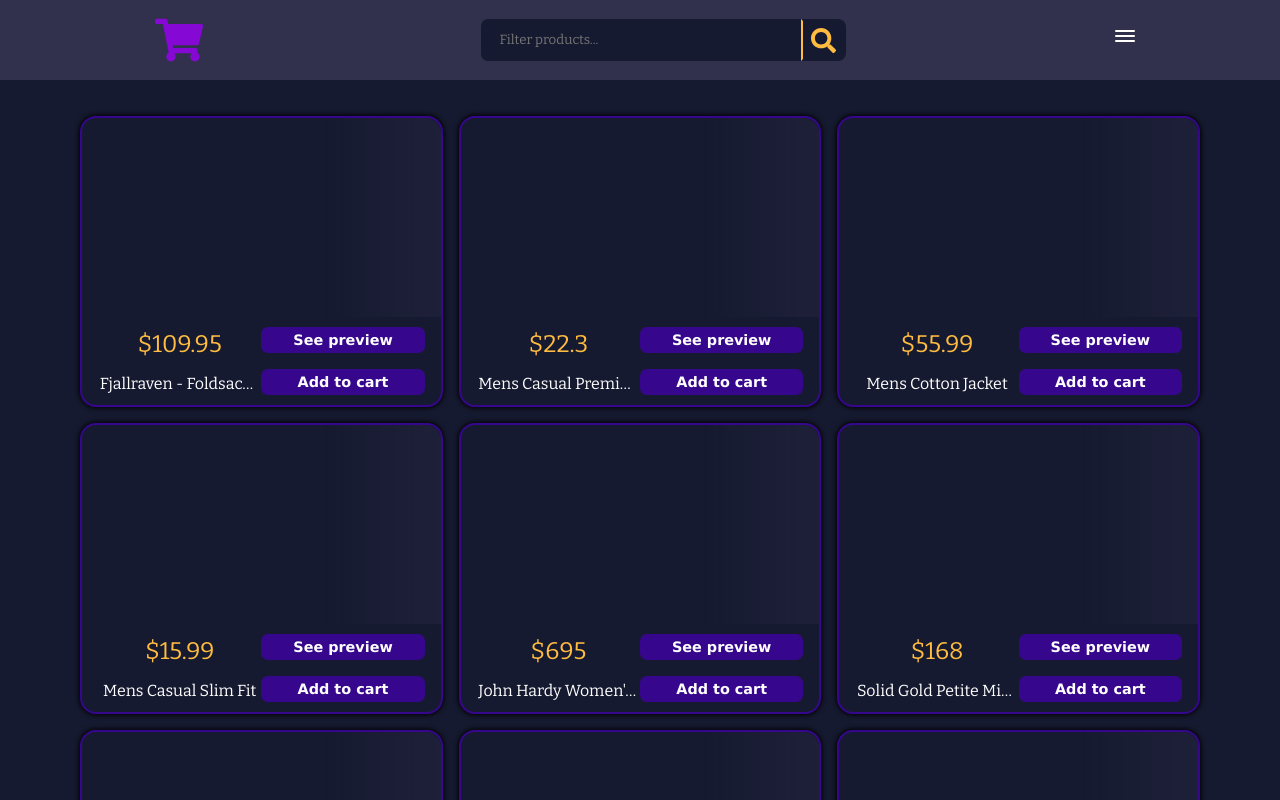
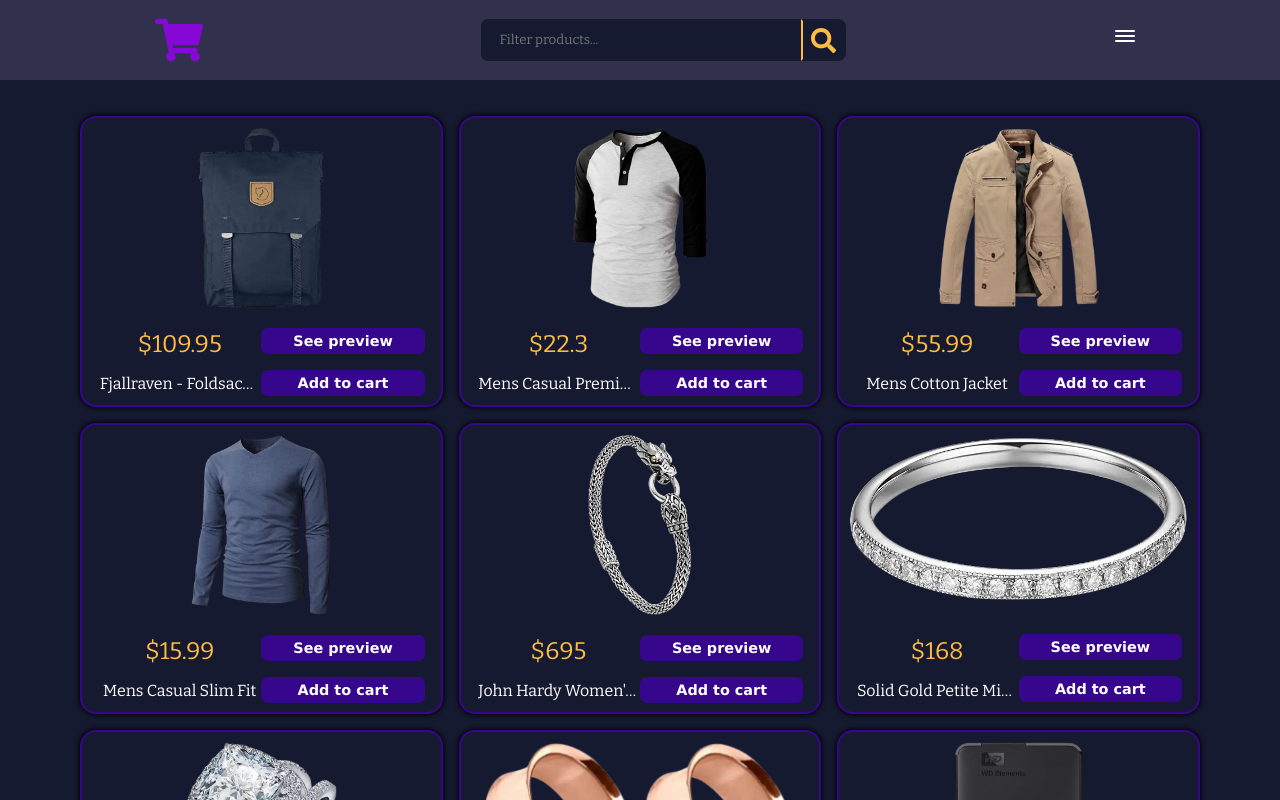
Before and after one commit to Eckry/store-app, a React (Vite) app: page / in a window 1280 px wide. Shown: the top 800 px of the page. Built offline with nearby package versions, Linux system fonts and the light colour scheme; some icons are missing.

Commit message:
fix production

```diff
--- a/src/components/Image.jsx
+++ b/src/components/Image.jsx
@@ -21,6 +21,7 @@
         style={{ display: isLoading ? "none" : "block" }}
         src={image}
         alt={alt}
+        onLoad={handleLoad}
         onClick={handleOnClick}
         className={className}
       />
```
